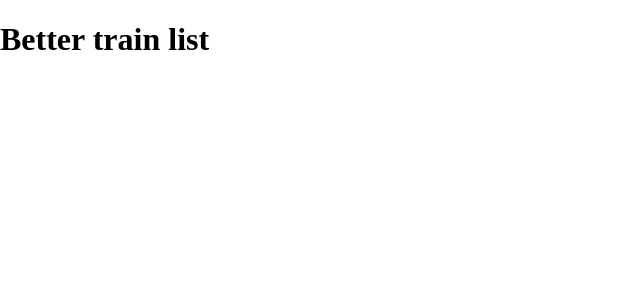
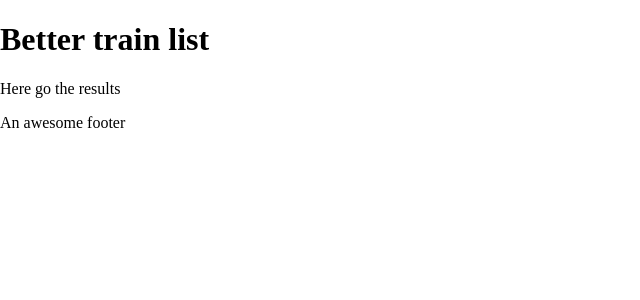
Before and after one commit to kriskuiper/better-train-list, a Svelte app: page / in a window 1280 px wide. Shown: the top 300 px of the page, without its empty margins (0-640 px from the left). Built offline with nearby package versions, Linux system fonts and the light colour scheme.

Commit message:
feat(app): add default layout

```diff
--- a/src/App.svelte
+++ b/src/App.svelte
@@ -1,9 +1,16 @@
 <script>
-	export let name;
+  import AppHeader from './components/app-header.svelte'
+  import AppFooter from './components/app-footer.svelte'
+
+  export let results
 </script>
 
-<style lang="scss">
+<style>
 
 </style>
 
-<h1>Better train list</h1>
+<AppHeader />
+<main class="app-home">
+  <p>Here go the results</p>
+</main>
+<AppFooter />
```
